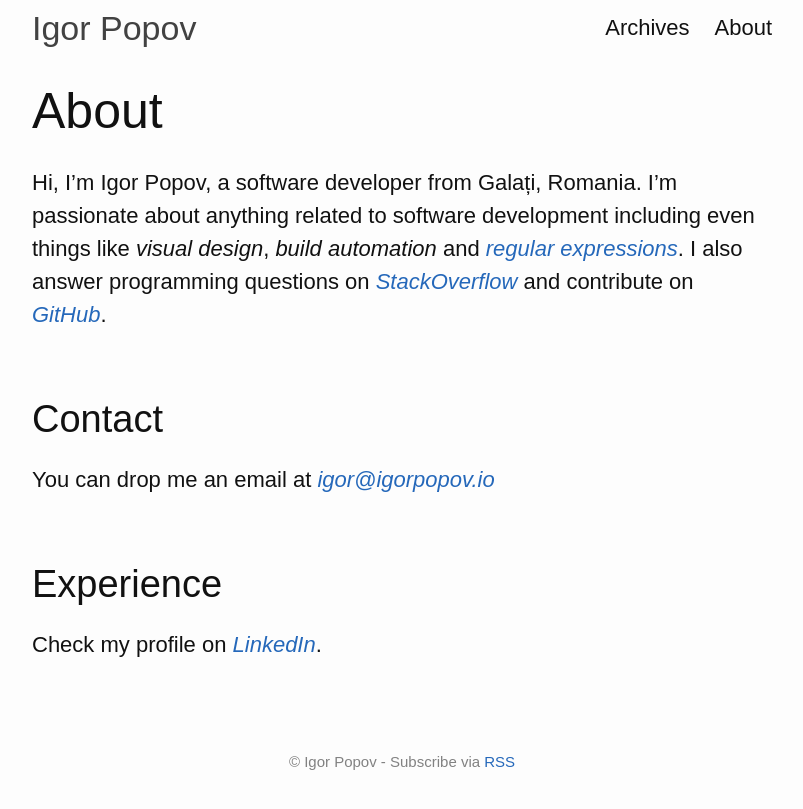
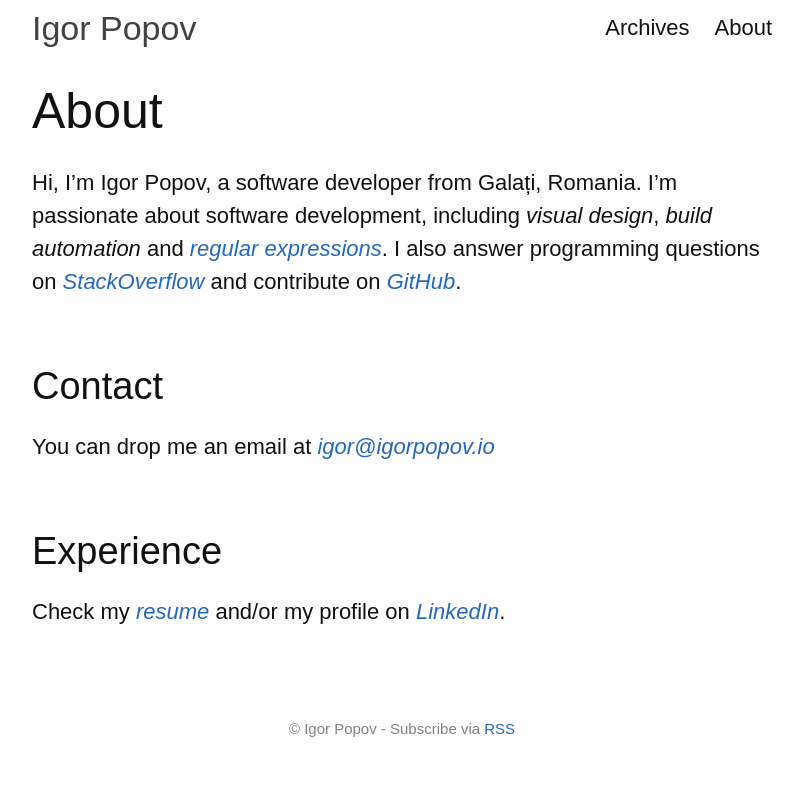
Before and after one commit to igorpopovio/igorpopovio.github.io, a Jekyll site: the page built from about.md, in a window 1280 px wide. Shown: the top 809 px of the page, without its empty margins (238-1041 px from the left). Built offline with Jekyll 4.4.1, drawn with Linux system fonts in a browser that asks for light colours.

Commit message:
Improve about page
Signed-off-by: Igor Popov <igor@igorpopov.io>

```diff
--- a/about.md
+++ b/about.md
@@ -5,10 +5,10 @@ permalink: /about/
 ---
 
 Hi, I'm Igor Popov, a software developer from Galați, Romania.
-I'm passionate about anything related to software development including even things like *visual design*, *build automation* and [*regular expressions*](https://regexcrossword.com/profile/33883). I also answer programming questions on [*StackOverflow*](https://stackoverflow.com/users/354009/igor-popov) and contribute on [*GitHub*](https://github.com/igorpopovio).
+I'm passionate about software development, including *visual design*, *build automation* and [*regular expressions*](https://regexcrossword.com/profile/33883). I also answer programming questions on [*StackOverflow*](https://stackoverflow.com/users/354009/igor-popov) and contribute on [*GitHub*](https://github.com/igorpopovio).
 
 # Contact
 You can drop me an email at [*igor@igorpopov.io*](mailto:igor@igorpopov.io)
 
 # Experience
-Check my profile on [*LinkedIn*](https://www.linkedin.com/in/igorpopovio).
+Check my [*resume*](/Igor-CV.pdf) and/or my profile on [*LinkedIn*](https://www.linkedin.com/in/igorpopovio).
```
